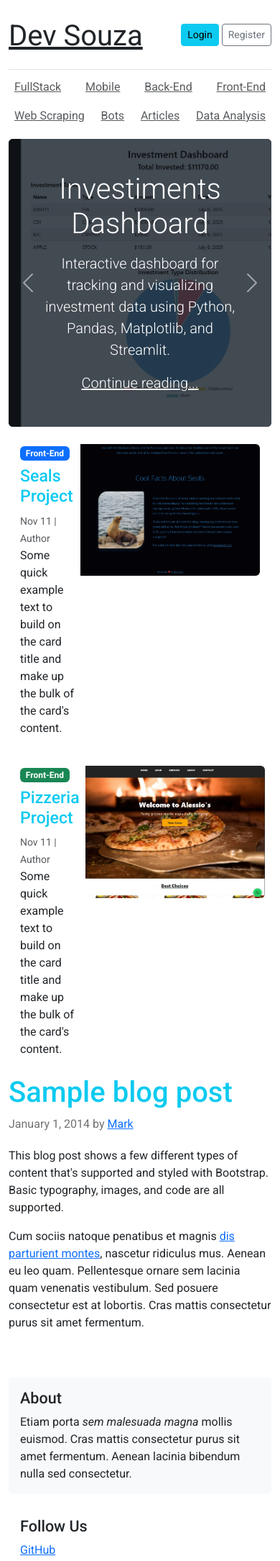
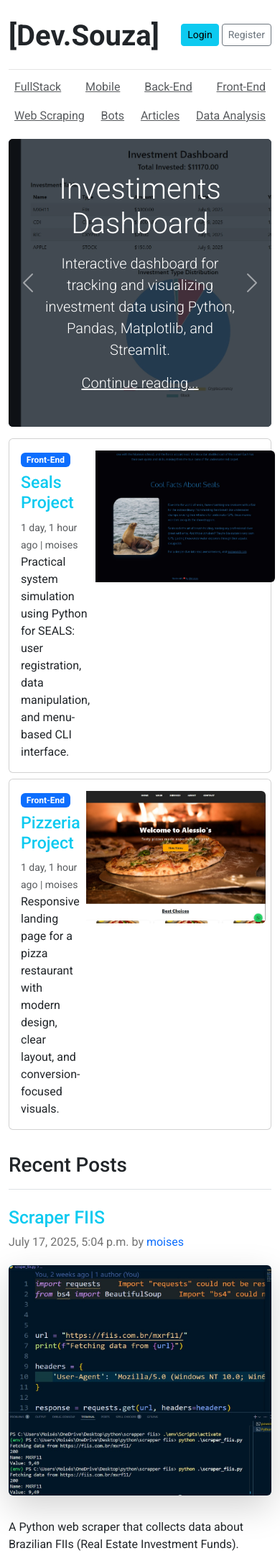
Before and after one commit to LinuxEater/Blog-Projects-Development, a Django app: page / in a window 390 px wide. Shown: the top 2169 px of the page at 72% size. Run offline with Django 5.2, Linux system fonts and the light colour scheme; data comes from the database, SQL or seed files in the repository; both versions use the stored data as it was after the commit.

Commit message:
add: add some projects to my blog and fix some front end issues like responsiviness and layout grid

```diff
--- a/blog_main/static/js/script.js
+++ b/blog_main/static/js/script.js
@@ -1,4 +1,4 @@
-const panel = document.querySelector('.panel');
+const panel = document.querySelector('.carousel-item');
 
 console.log(panel);
 
--- a/blog_projects/views.py
+++ b/blog_projects/views.py
@@ -1,7 +1,9 @@
 from django.shortcuts import render
 from .models import Blog, Category
 
+
 # Create your views here.
+# blog_projects/templatetags/custom_filters.py
 
 
 def home(request):
@@ -23,6 +25,7 @@ def posts_by_category(request, category_id):
     blogs = Blog.objects.filter(category=category, status='Published')
     context = {
         'blogs': blogs,
+        'category': category.category_name,
         'categories': categories,
         'selected_category': category,
     }
@@ -30,9 +33,11 @@ def posts_by_category(request, category_id):
 
 def post_detail(request, slug):
     categories = Category.objects.all()
-    blog = Blog.objects.get(slug=slug)
+    technologies = Blog.objects.values_list('technologies', flat=True).distinct()
+    blog = Blog.objects.get(slug=slug, status='Published')
     context = {
         'blog': blog,
+        'technologies': technologies,
         'categories': categories,
     }
     return render(request, 'single_post_detail.html', context)
--- a/templates/base.html
+++ b/templates/base.html
@@ -10,10 +10,10 @@
     <link rel="icon" type="image/x-icon" href="https://img.icons8.com/external-outline-juicy-fish/60/external-developer-devops-outline-outline-juicy-fish.png">
     <!-- Bootstrap 5 CSS -->
     <link href="https://cdn.jsdelivr.net/npm/bootstrap@5.3.0/dist/css/bootstrap.min.css" rel="stylesheet">
-
+    <link href="https://fonts.googleapis.com/icon?family=Material+Icons" rel="stylesheet">
     <!-- Bootstrap 5 JS (de preferência antes do fechamento do body) -->
     <script src="https://cdn.jsdelivr.net/npm/bootstrap@5.3.0/dist/js/bootstrap.bundle.min.js"></script>
-
+    <link rel="stylesheet" href="https://cdn.jsdelivr.net/npm/bootstrap-icons@1.11.3/font/bootstrap-icons.css">
     <link href="https://fonts.googleapis.com/css?family=Playfair+Display:700,900" rel="stylesheet">
     <link rel="stylesheet" href="{% static 'css/style.css' %}">
   </head>
@@ -22,7 +22,7 @@
       <header class="blog-header py-3">
         <div class="row flex-nowrap justify-content-between align-items-center">
           <div class="col-8 pt-1">
-            <a class="blog-header-logo text-dark" href="/">Dev Souza</a>
+            <a class="fw-bold blog-header-logo text-dark" href="{% url 'home' %}" style="text-decoration:none;">[Dev.Souza]</a>
           </div>
           <div class="col-4 d-flex justify-content-end align-items-center">
             <a class="btn btn-sm btn-info" href="#">Login</a> &nbsp;
@@ -30,14 +30,14 @@
           </div>
         </div>
       </header>
-
       <div class="nav-scroller py-1 mb-2">
         <nav class="nav d-flex justify-content-between">
           {% for cat in categories %}
-          <a id="navbar" class="p-2 text-muted" href="">{{ cat.category_name }}</a>
+          <a id="navbar" class="p-2 text-muted" href="{% url 'posts_by_category' cat.id %}">{{ cat.category_name }}</a>
           {% endfor %}
         </nav>
       </div>
+
 
 
 
--- a/templates/home.html
+++ b/templates/home.html
@@ -38,20 +38,20 @@
 
   {% for blog in blogs_front %}
   {% if forloop.counter == 1 %}
-  <div class="col-md-6">
-    <div class="card border-0">
+  <div class="col-md-6 mt-2">
+    <div class="card border-1">
       <div class="card-body d-flex align-items-start justify-content-between">
         <div>
           <span class="badge bg-primary mb-2">{{ blog.category }}</span>
-          <h3 class="text-info">{{ blog.title }}</h3>
-          <small class="mb-1 text-muted">Nov 11 | Author</small>
+          <a href="{% url 'post_detail' blog.slug %}" style="text-decoration:none;"><h3 class="text-info">{{ blog.title }}</h3></a>
+          <small class="mb-1 text-muted">{{ blog.created_at | timesince }} ago | {{ blog.author }}</small>
           <p class="card-text mb-0">
-            Some quick example text to build on the card title and make up the bulk of the card's content.
+            {{ blog.short_description|truncatewords:20 }}
           </p>
         </div>
         <img src="{{ blog.image.url }}"
              alt="Thumbnail"
-             class="ms-2 img-fluid rounded-end" style="max-width: 250px; max-height: 200px;">
+             class="ms-2 img-fluid rounded-end img-front" style="max-width: 250px; max-height: 200px;">
       </div>
     </div>
   </div>
@@ -61,54 +61,54 @@
   {% for blog in blogs_front %}
   {% if forloop.counter == 2 %}
   <div class="col-md-6 mt-2">
-    <div class="card border-0">
+    <div class="card border-1">
       <div class="card-body d-flex align-items-start justify-content-between">
         <div>
-          <span class="badge bg-success mb-2">{{ blog.category }}</span>
-          <h3 class="text-info">{{ blog.title }}</h3>
-          <small class="mb-1 text-muted">Nov 11 | Author</small>
+          <span class="badge bg-primary mb-2">{{ blog.category }}</span>
+          <a href="{% url 'post_detail' blog.slug %}" style="text-decoration:none;"><h3 class="text-info">{{ blog.title }}</h3></a>
+          <small class="mb-1 text-muted"> {{ blog.created_at | timesince }} ago | {{ blog.author }} </small>
           <p class="card-text mb-0">
-            Some quick example text to build on the card title and make up the bulk of the card's content.
+            {{ blog.short_description|truncatewords:20 }}
           </p>
         </div>
         <img src="{{ blog.image.url }}"
              alt="Thumbnail"
-             class="ms-2 img-fluid rounded-end" style="max-width: 250px; max-height: 200px;">
+             class="ms-2 img-fluid rounded-end img-front" style="max-width: 250px; max-height: 200px; object-fit: cover;">
       </div>
     </div>
   </div>
   {% endif %}
   {% endfor %}
 </div>
-
-
-
   <main role="main" class="container p-0">
     <div class="row">
       <div class="col-md-8 blog-main">
-
+        <h3 class="fs-1 bg-info-emphasis pb-3 mb-4 mt-4 font-italic border-bottom">
+          Recent Posts</h3>
+        {% for post in blogs %}
+        {% if forloop.counter >= 1 and forloop.counter <= 3 %}
         <div class="blog-post">
-          <h2 class="text-info blog-post-title">Sample blog post</h2>
-          <p class="blog-post-meta">January 1, 2014 by <a href="#">Mark</a></p>
-
-          <p>This blog post shows a few different types of content that's supported and styled with Bootstrap. Basic typography, images, and code are all supported.</p>
-
-          <p>Cum sociis natoque penatibus et magnis <a href="#">dis parturient montes</a>, nascetur ridiculus mus. Aenean eu leo quam. Pellentesque ornare sem lacinia quam venenatis vestibulum. Sed posuere consectetur est at lobortis. Cras mattis consectetur purus sit amet fermentum.</p>
-
-
+          <a href="{% url 'post_detail' post.slug %}" style="text-decoration:none;"><h2 class="fs-2 text-info blog-post-title">{{ post.title }}</h2></a>
+          <p class="blog-post-meta">{{ post.created_at }} by <a href="" style="text-decoration: none;">{{ post.author }}</a></p>
+          <img src="{{ post.image.url }}" alt="Post Image" class="shadow-lg bg-body-tertiary img-fluid mb-3 rounded" style="width: 50rem; height: 20rem;">
+          <p class="mt-3">{{ post.short_description }}</p>
+          <p>{{ post.blog_body | truncatewords:100 }}</p>
+          <p><strong class="text-bg-dark p-1 rounded">Documentation:</strong><a href="{{ post.url_github }}" target="_blank" class="text-decoration-none"> {{ post.url_github }}</a></p>
         </div>
+        {% endif %}
+        {% endfor %}
         <!-- /.blog-post -->
 
       </div>
       <!-- /.blog-main -->
 
-      <aside class="col-md-4 blog-sidebar">
-        <div class="p-3 mb-3 bg-light rounded">
-          <h4 class="font-italic">About</h4>
+      <aside class="col-md-4 blog-sidebar mt-2">
+        <div class="side-blog shadow p-3 mb-3 bg-light rounded">
+          <h4 class="font-italic">About Us</h4>
           <p class="mb-0">Etiam porta <em>sem malesuada magna</em> mollis euismod. Cras mattis consectetur purus sit amet fermentum. Aenean lacinia bibendum nulla sed consectetur.</p>
         </div>
 
-        <div class="p-3">
+        <div class="side-blog shadow p-3 bg-light rounded">
           <h4 class="font-italic">Follow Us</h4>
           <ol class="list-unstyled">
             <li><a href="#">GitHub</a></li>
```
Also changed, not shown: blog_main/static/css/style.css (+7 -22 lines), templates/posts_by_category.html (+18 -25 lines), templates/single_post_detail.html (+82 -1 lines), db.sqlite3, media/uploads/2025/07/17/app_bill_reminder_screenshot.jpg (added), media/uploads/2025/07/17/random_password_generator_screenshot.jpg (added), media/uploads/2025/07/17/scraper_fiis_screenshot.jpg (added), 3 other files.
